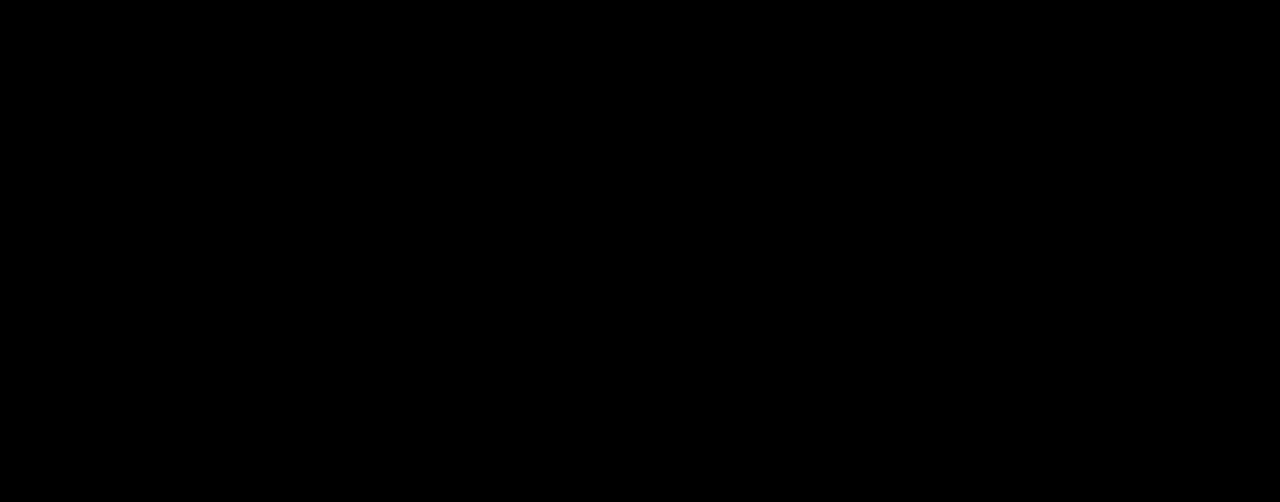
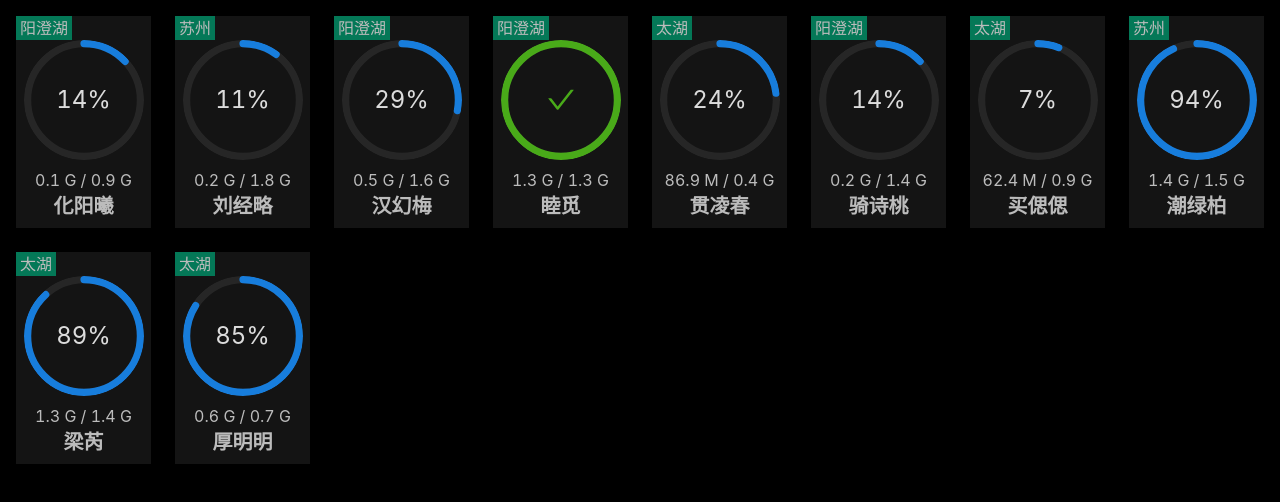
Before and after one commit to shiyuan598/resource-monitor, a React (Create React App) app: page /main in a window 1280 px wide. Shown: the top 502 px of the page. Built offline with nearby package versions, Linux system fonts and the light colour scheme; no server answers.

Commit message:
websocket

```diff
--- a/public/config.js
+++ b/public/config.js
@@ -1,4 +1,4 @@
-const baseUrl = "http://localhost:9020";
 window.globalConfig = Object.freeze({
-    api: baseUrl + "/api"
+    api: "http://localhost:9020/api",
+    socketIo: "ws://localhost:9011/socket.io"
 });
--- a/src/App.tsx
+++ b/src/App.tsx
@@ -1,8 +1,13 @@
 import React from "react";
 import { Switch, Route, Redirect } from "react-router-dom";
 import Main from "./views/main/index";
+import getWebSocekt, {socketIo} from "./api/socket";
 
 function App() {
+    getWebSocekt().onmessage = (event) => {
+        const message = event.data;
+        console.log("App中收到消息:", message);
+    };
     return (
         <Switch>
             <Route path="/main" render={() => <Main />}></Route>
--- /dev/null
+++ b/src/api/socket.ts
@@ -0,0 +1,56 @@
+declare global {
+    interface Window {
+        globalConfig?: any;
+    }
+}
+
+const getWebSocket = () => {
+    const globalConfig = window.globalConfig;
+    const socketUrl = globalConfig.socketIo;
+    console.info("纳尼", socketUrl);
+    const socket = new WebSocket(socketUrl);
+
+    // 连接成功时触发
+    socket.onopen = () => {
+        console.log("WebSocket连接已建立");
+        socket.send("Hi, server");
+    };
+
+    // 接收消息时触发
+    socket.onmessage = (event) => {
+        const message = event.data;
+        console.log("收到消息:", message);
+    };
+
+    // 连接关闭时触发
+    socket.onclose = () => {
+        console.log("WebSocket连接已关闭");
+    };
+    return socket;
+};
+
+const globalConfig = window.globalConfig;
+const socketUrl = globalConfig.socketIo;
+console.info("纳尼", socketUrl);
+const socket = new WebSocket(socketUrl);
+
+// 连接成功时触发
+socket.onopen = () => {
+    console.log("WebSocket连接已建立");
+    socket.send("Hi, server");
+};
+
+// 接收消息时触发
+socket.onmessage = (event) => {
+    const message = event.data;
+    console.log("收到消息:", message);
+};
+
+// 连接关闭时触发
+socket.onclose = () => {
+    console.log("WebSocket连接已关闭");
+};
+
+export const socketIo = socket;
+
+export default getWebSocket;
--- a/src/index.css
+++ b/src/index.css
@@ -3,11 +3,6 @@
 @tailwind base;
 @tailwind components;
 @tailwind utilities;
-
-.main {
-    height: 100vh;
-    width: 100vw;
-}
 
 /* Default font size */
 .custom-progress .ant-progress-inner {
--- a/src/index.tsx
+++ b/src/index.tsx
@@ -7,7 +7,7 @@ import "./index.css";
 const root = ReactDOM.createRoot(document.getElementById("root") as HTMLElement);
 root.render(
     <Router>
-        <div className="main">
+        <div className="h-screen w-screen">
             <App></App>
         </div>
     </Router>
--- a/src/views/main/index.tsx
+++ b/src/views/main/index.tsx
@@ -1,34 +1,39 @@
 import React, { useState, useEffect } from "react";
 import fakeData from "../../api/fake";
-import {formatBytes} from "../../utils/tools";
+import { formatBytes } from "../../utils/tools";
 import { Progress } from "antd";
+import getWebSocekt, {socketIo} from "../../api/socket";
 
 export default function App() {
-   const [diskList, setDiskList] = useState<any>([]);
+    const [diskList, setDiskList] = useState<any>([]);
     useEffect(() => {
-        setInterval(() => {
-            setDiskList(fakeData.getData());
-        }, 30000);
-
+        getWebSocekt().onmessage = (event) => {
+            const message = event.data;
+            console.log("main中收到消息:", message);
+        };
+        const runFetchData = () => {
+            setDiskList(fakeData.getData().slice(0, 10));
+            setTimeout(runFetchData, 6000);
+        };
+        runFetchData();
     }, []);
     return (
         <div className="grid grid-cols-3 sm:grid-cols-3 text-xs sm:text-xs md:grid-cols-5 md:text-small lg:grid-cols-8 lg:text-base sm:gap-2 md:gap-4 lg:gap-6 gap-4 p-4">
             {diskList.map((item: any) => (
-                <>
-                    <div key={item.id} className="bg-[#141414] text-center text-gray-300 lg:text-[#bcbcbc] relative">
-                        <div className="absolute left-0 bg-emerald-700 px-1">{item.location}</div>
-                        <div className="mt-6">
-                            <Progress
-                            className="custom-progress"
-                                type="circle"
-                                size={"small"}
-                                percent={item.progress}
-                            />
-                        </div>
-                        <span className="block mt-2 flex-nowrap whitespace-nowrap">{formatBytes(item.total * item.progress / 100)} / {formatBytes(item.total)}</span>
-                        <span className="block font-bold text-base sm:text-base md:text-lg lg:text-xl mb-2">{item.name}</span>
+                <div
+                    key={item.name}
+                    className="relative text-center text-gray-300 lg:text-[#bcbcbc] bg-[#141414] hover:cursor-pointer hover:shadow hover:shadow-blue-950">
+                    <div className="absolute left-0 bg-emerald-700 px-1">{item.location}</div>
+                    <div className="mt-6">
+                        <Progress className="custom-progress" type="circle" size={"small"} percent={item.progress} />
                     </div>
-                </>
+                    <span className="block mt-2 flex-nowrap whitespace-nowrap">
+                        {formatBytes((item.total * item.progress) / 100)} / {formatBytes(item.total)}
+                    </span>
+                    <span className="block font-bold text-base sm:text-base md:text-lg lg:text-xl mb-2">
+                        {item.name}
+                    </span>
+                </div>
             ))}
         </div>
     );
```
